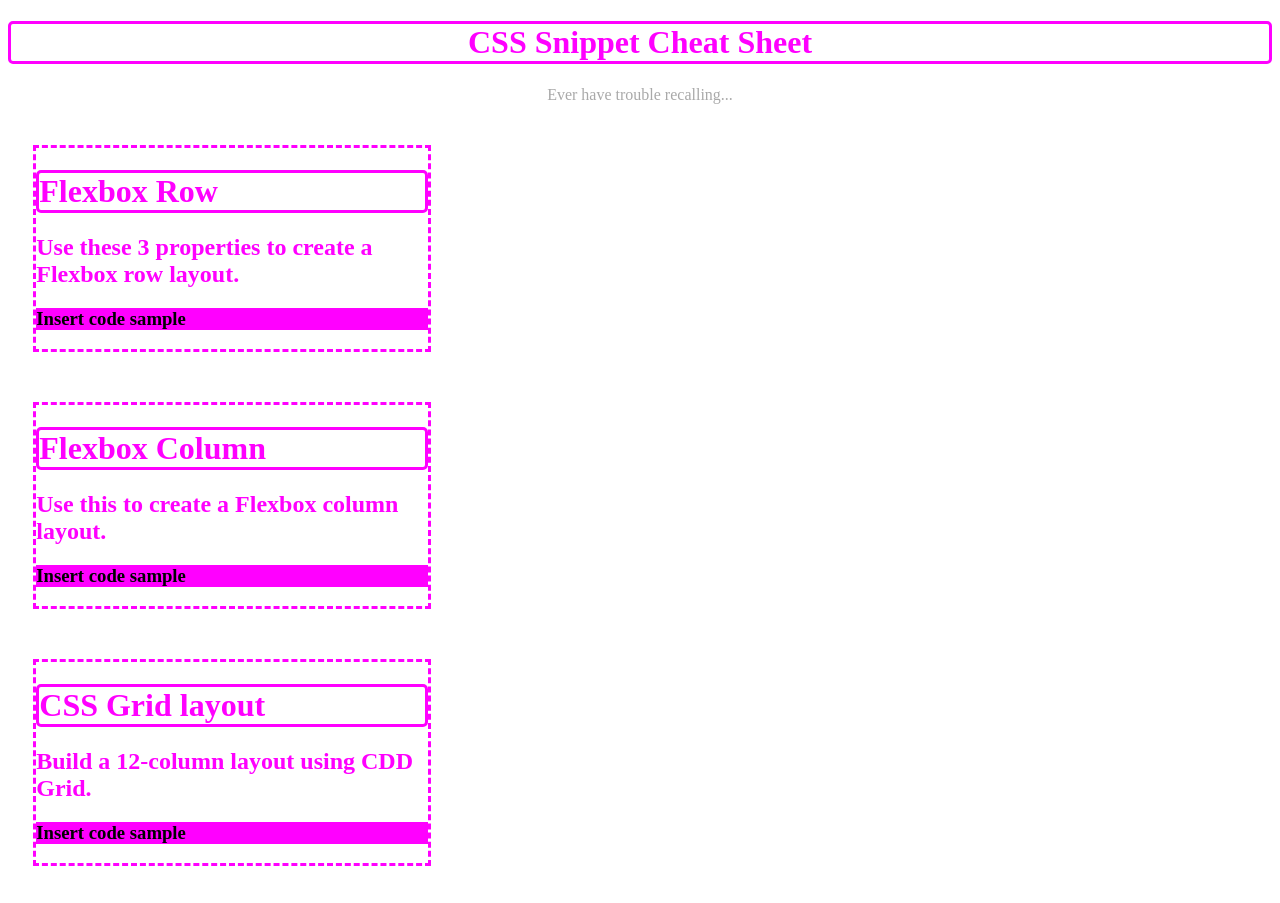
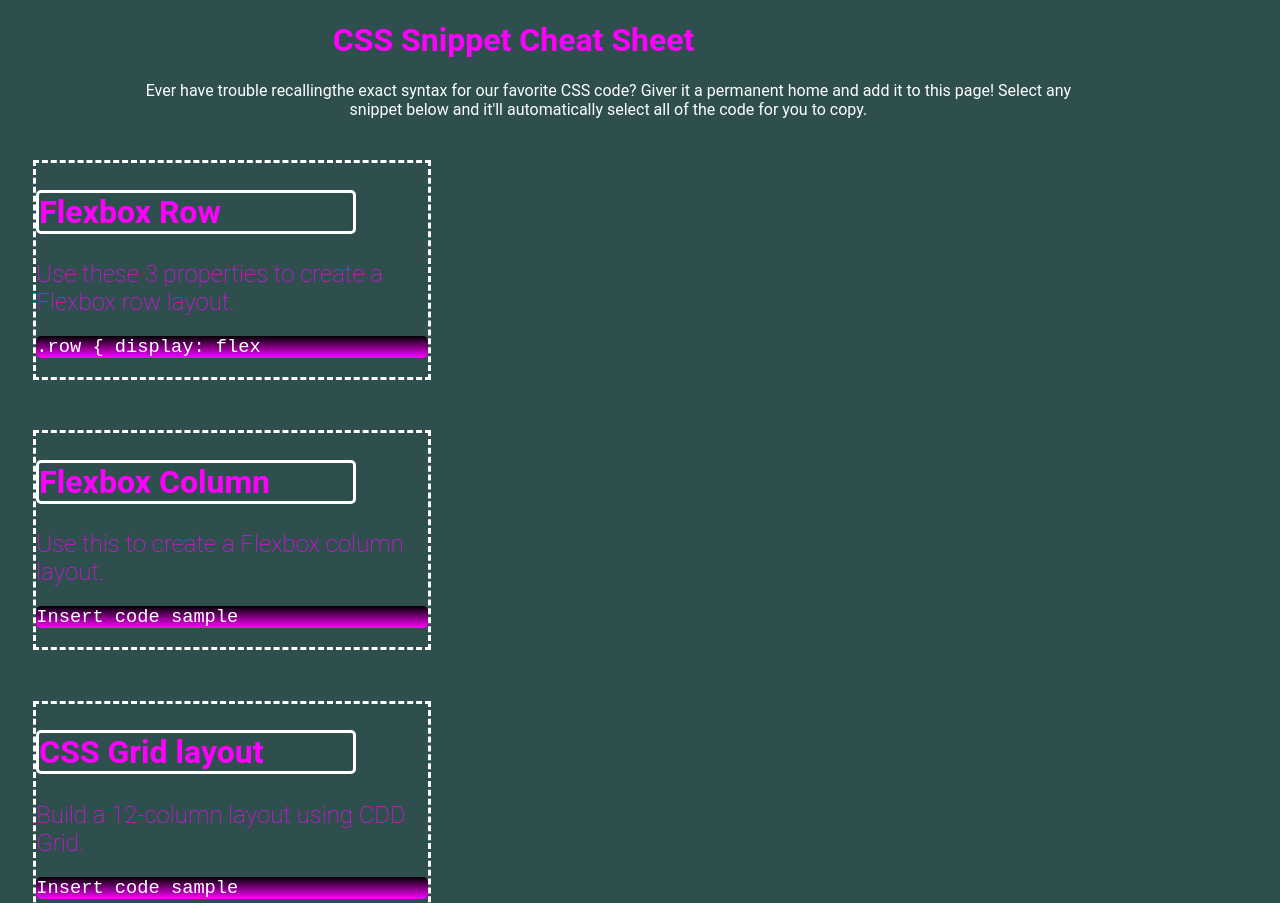
Before and after one commit to CodenameToby/Mini-project-02, a plain HTML site: page index.html in a window 1280 px wide. Shown: the top 903 px of the page. Drawn offline with Linux system fonts and the light colour scheme.

Commit message:
May 18 afternoon

```diff
--- a/assets/style.css
+++ b/assets/style.css
@@ -1,41 +1,61 @@
-header {
-    text-align: center;
-    color: magenta;
-}
-
-p {
-    text-align:center center;
-    color: darkgray;
+body {
+    background-color: darkslategrey;
+    font-family: Roboto, Open-sans, Sans-serif;
 }
 
 h1 {
     color: magenta;
-    position:relative;
-    border: solid;
-    border-radius: 5px;
+    max-width: 80%;
+    text-align: center;
 }
 
-h2 {
-    color: magenta;
-    border-radius: 5px;
-}
-
-h3 {
-    background-color: magenta;
-    background-blend-mode: normal;
+p {
+    color: white;
+    width: 75%;
+    margin-left: 10%;
+    text-align:center;
 }
 
 main {
     display:flex;
     flex-direction: column;
+    column-count: 3;
     flex-wrap: wrap;
-    justify-content: center;
+    justify-content: flex-end;
 }
 
 .flexbox {
-    width:31%;
+    width: 31%;
     margin: 2%;
     border: dashed;
-    border-color: magenta;
+    border-color: white;
+    z-index: 2;
     text-decoration-color: magenta;
 }
+
+.flexbox h1 {
+    color: magenta;
+    border-style: solid;
+    border-color: white;
+    border-radius: 5px;
+    justify-content: top;
+    z-index: 1;
+    text-align: left;
+    margin: 1px, auto;
+    font-size: xx-large;
+}
+
+.flexbox h2 {
+    color: magenta;
+    border-radius: 5px;
+    font-weight: 2;
+}
+
+.flexbox h3 {
+    background-color: magenta ;
+    background: linear-gradient(0deg,magenta,black);
+    border-radius: 5px;
+    color: white;
+    font-family: 'Courier New', Courier, monospace;
+    font-weight: 1;
+}
--- a/index.html
+++ b/index.html
@@ -6,52 +6,47 @@
         <link rel="stylesheet" type="text/css" href="./assets/style.css" />
       </head>
       <body>
-        <header>
+        <header class=""title>
             <h1>CSS Snippet Cheat Sheet</h1>
-            <p> Ever have trouble recalling... </p>
+            <p> Ever have trouble recallingthe exact syntax for our favorite CSS code? Giver it a permanent home and add it to this page!
+                Select any snippet below and it'll automatically select all of the code for you to copy. </p>
         </header>
         <main>
-            <div class="flexbox">
-                <h1>Flexbox Row</h1>
+            <article class="flexbox">
+                <h1>Flexbox Row </h1>
                 <h2>Use these 3 properties to create a Flexbox row layout.</h2>
-                <h3> Insert code sample</h3>
-            </div>
-            <div class="flexbox">
+                <h3> .row {
+                        display: flex
+                </h3>
+            </article>
+            <article class="flexbox">
                 <h1>Flexbox Column</h1>
                 <h2>Use this to create a Flexbox column layout.</h2>
                 <h3> Insert code sample</h3>
-            </div>
-            <div class="flexbox">
+            </article>
+            <article class="flexbox">
                 <h1>CSS Grid layout</h1>
                 <h2>Build a 12-column layout using CDD Grid.</h2>
                 <h3> Insert code sample</h3>
-            </div>
-            <div class="flexbox">
+            </article>
+            <article class="flexbox">
                 <h1>Linear Gradients</h1>
                 <h2>This will create a background linear gradient from top to bottom.</h2>
                 <h3> Insert code sample</h3>
-            </div>
-            <div class="flexbox">
+            </article>
+            <article class="flexbox">
                 <h1>Box Transition Glow</h1>
                 <h2>Use transition and box shadows to glow on hover.</h2>
                 <h3> Insert code sample</h3>
-            </div>
-            <div class="flexbox">
+            </article>
+            <article class="flexbox">
                 <h1>Overlay Card with Title</h1>
                 <h2>Use position properties and negative margins to raise elements higher than their natural starting point.</h2>
                 <h3> Insert code sample</h3>
-            </div>
+            </article>
         </main>
-
       </body>
       <footer>
         Made with heart and CSS
       </footer>
-
-
-
-
-
-
-
 </html>
```
